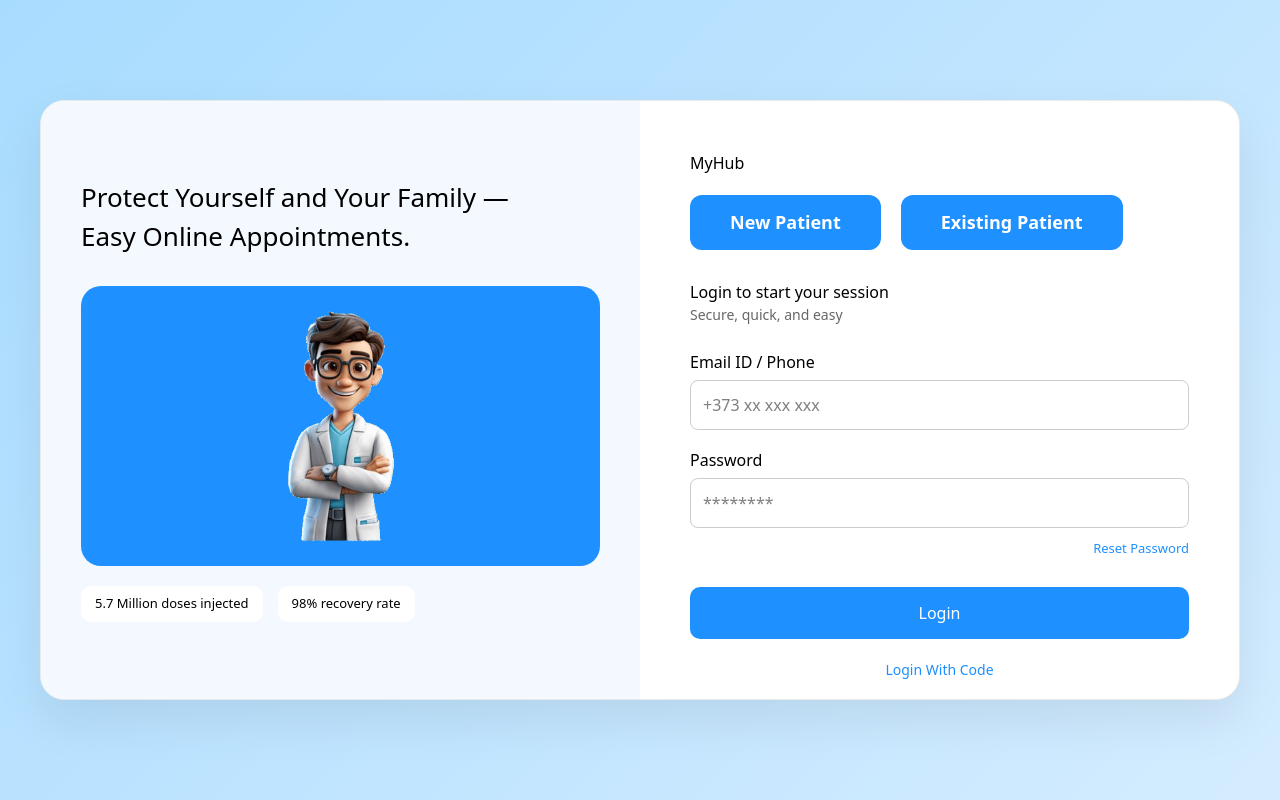
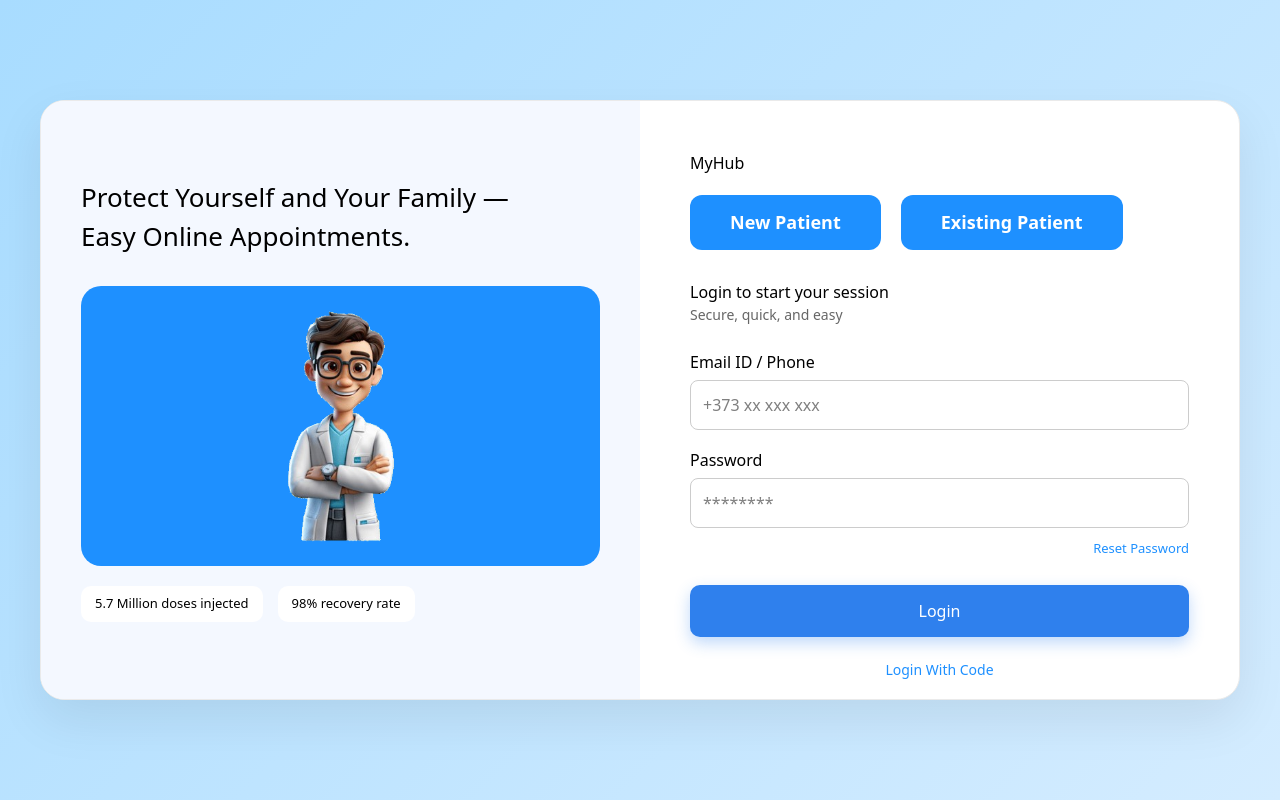
Before and after one commit to Victor-Sirbu/Tweb, a React (Vite) app in the folder client/: page / in a window 1280 px wide. In both pictures the pointer is over the button "Login". Built offline with nearby package versions, Linux system fonts and the light colour scheme.

Commit message:
Adaugare efect Hover buton Login

```diff
--- a/client/src/styles/LoginPage.css
+++ b/client/src/styles/LoginPage.css
@@ -146,6 +146,11 @@
     font-size: 16px;
     cursor: pointer;
 }
+.login-btn:hover {
+    background-color: #2f80ed;
+    transform: translateY(-2px);
+    box-shadow: 0 6px 15px rgba(47, 128, 237, 0.3);
+}
 
 /* CODE LOGIN */
 .code-login {
```
Also changed, not shown: 1 other file (tests, documents, lock files or other folders).
